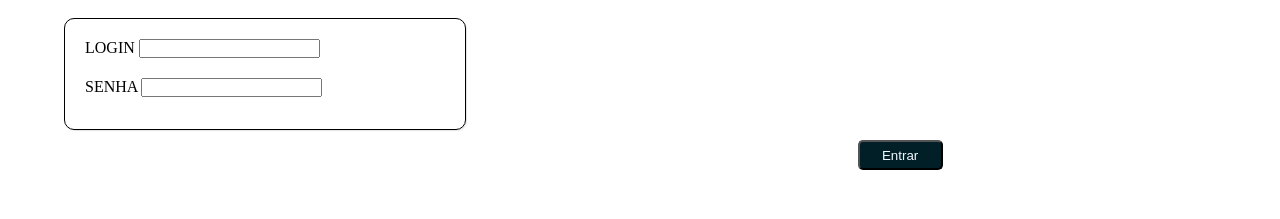
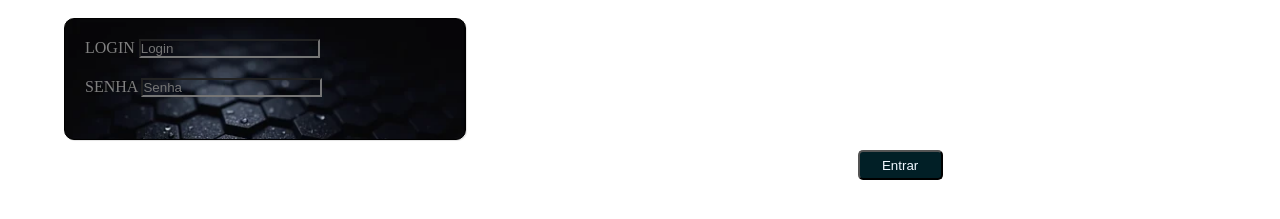
Before and after one commit to PauloJava-Coffee/treino, a plain HTML site: page pag002.html in a window 1280 px wide. Shown: the part 67-286 px from the top of the page. Drawn offline with Linux system fonts and the light colour scheme.

Commit message:
////////////////

```diff
--- a/estilos/style002.css
+++ b/estilos/style002.css
@@ -19,32 +19,49 @@ header>h1 {
 
 }
 
-header > a{
+header>a {
     color: white;
     text-decoration: none;
 }
-header > a::after{
-     content: 'VOLTAR';
+
+header>a::after {
+    content: 'VOLTAR';
 }
 
-main > section#form{
+main>section#form {
     display: block;
     margin: 20px 0px 0px 5%;
     border: 1px solid black;
     box-shadow: 1px 1px 1px rgba(0, 0, 0, 0.111);
     border-radius: 10px;
-    height: 110px;
-    width: 400px
+    height: 15vh;
+    width: 400px;
+
+    background-image: url('../img/fundo.webp');
+    background-size: cover;
+    background-repeat: no-repeat;
 }
-/*main > section#form > input,label{
-    display: block;
-} */
- div.input{
- margin: 5%;
+
+main>section#form,
+input {
+    background-color: transparent;
 
 }
 
-div#entrar > input{
+
+
+div.input {
+    margin: 5%;
+
+}
+
+div.input,
+label {
+    color: gray;
+
+}
+
+div#entrar>input {
     margin: 10px 0px 0px 67%;
     height: 30px;
     width: 85px;
@@ -52,6 +69,7 @@ div#entrar > input{
     color: aliceblue;
     background-color: #011F26;
 }
-div#entrar > input:hover{
+
+div#entrar>input:hover {
     cursor: pointer;
 }
--- a/pag002.html
+++ b/pag002.html
@@ -20,12 +20,12 @@
             <form action="cadastro.java" method="post" autocomplete="on">
                 <div class="input">
                     <label for="ilogim">LOGIN</label>
-                    <input id="ilogin" type="text" autocomplete="username" maxlength="15" required>
+                    <input id="ilogin" type="text" autocomplete="username" maxlength="15" required placeholder="Login">
                 </div>
                 <div class="input">
                     <label for="isenha">SENHA</label>
                     <input id="isenha" type="password" autocomplete="current-password" minlength="6" maxlength="15"
-                        required>
+                        required placeholder="Senha">
                 </div>
 
         </section>
```
Also changed, not shown: index.html (+2 -0 lines), img/fundo.webp (added).
